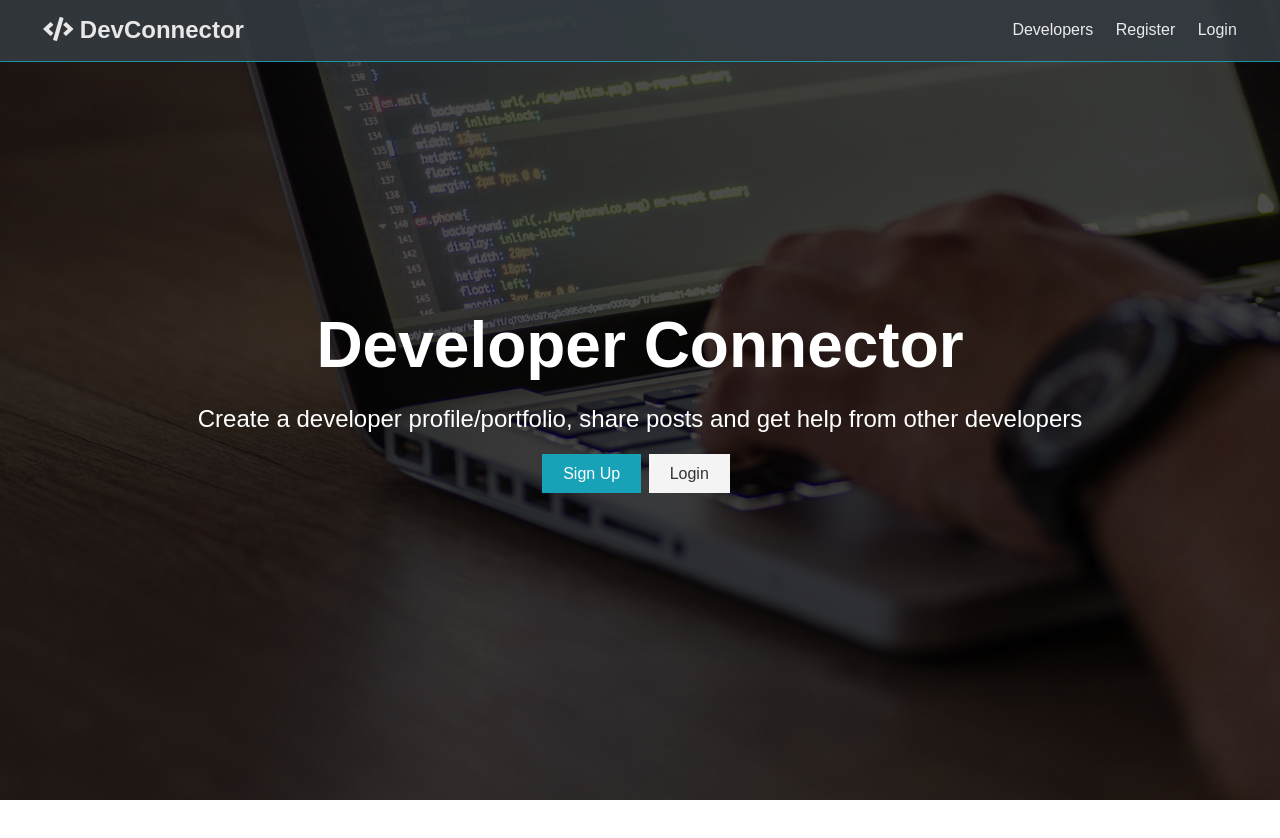
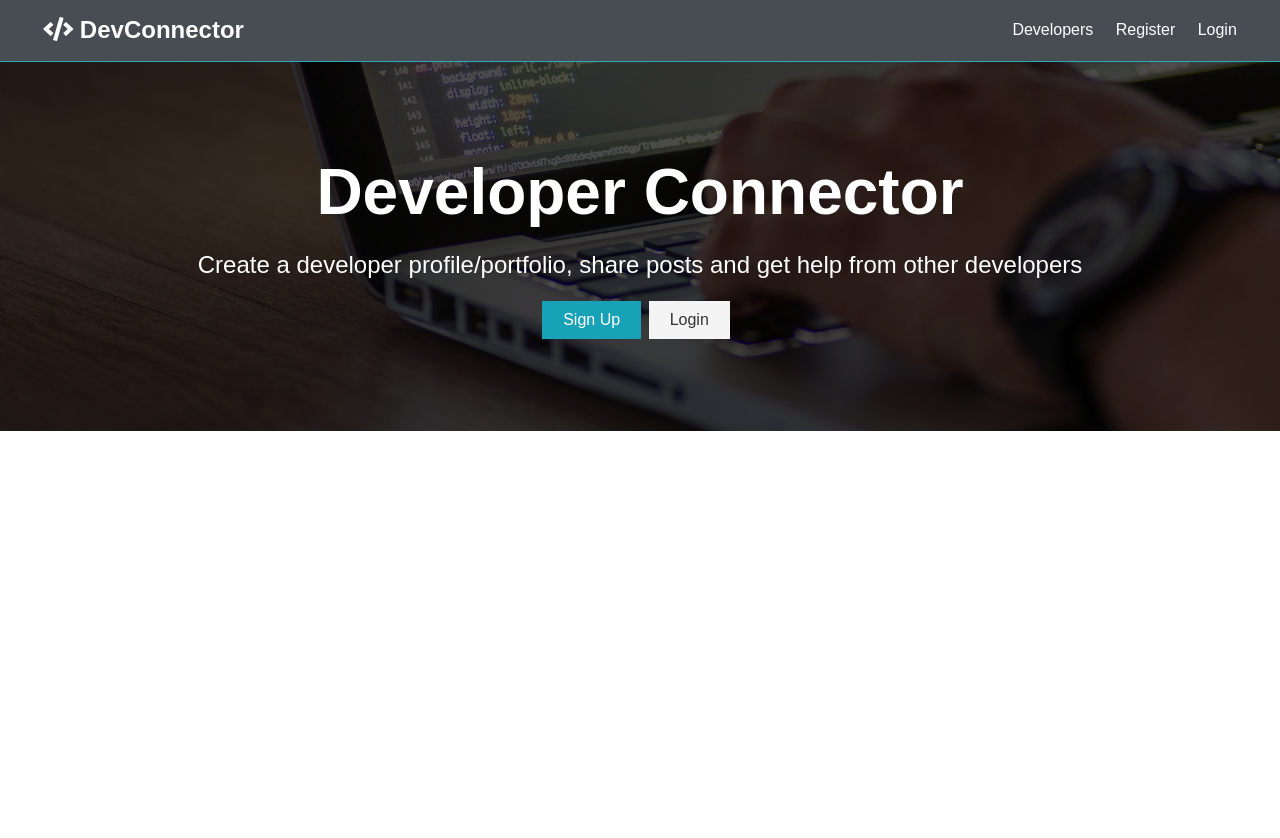
Before and after one commit to histlog/histlog.github.io, a React (Create React App) app in the folder client/: page / in a window 1280 px wide. Shown: the top 838 px of the page. After the commit the page ends 800 px from the top, so only its background shows below. Built offline with nearby package versions, Linux system fonts and the light colour scheme; no server answers.

Commit message:
Styles updated

```diff
--- a/client/src/App.js
+++ b/client/src/App.js
@@ -11,6 +11,7 @@ import Login from './components/auth/Login';
 import Alert from './components/layout/Alert';
 import Dashboard from './components/dashboard/Dashboard';
 import CreateProfile from './components/profile-forms/CreateProfile';
+import EditProfile from './components/profile-forms/EditProfile';
 import PrivateRoute from './components/routing/PrivateRoute';
 import { loadUser } from './actions/auth';
 import setAuthToken from './utils/setAuthToken';
@@ -19,7 +20,7 @@ import setAuthToken from './utils/setAuthToken';
 import { Provider } from 'react-redux';
 import store from './store';
 
-import './App.css';
+import './App.scss';
 
 if (localStorage.token) {
   setAuthToken(localStorage.token);
@@ -36,7 +37,7 @@ const App = () => {
         <Fragment>
           <Navbar></Navbar>
           <Route exact path='/' render={(props) => <Landing {...props} />} />
-          <section className='container'>
+          <section className='wrapper'>
             <Alert />
             <Switch>
               <Route
@@ -59,6 +60,11 @@ const App = () => {
                 path='/create-profile'
                 component={CreateProfile}
               />
+              <PrivateRoute
+                exact
+                path='/edit-profile'
+                component={EditProfile}
+              />
             </Switch>
           </section>
         </Fragment>
--- a/client/src/App.css
+++ b/client/src/App.scss
@@ -1,4 +1,6 @@
 /* Global Styles */
+@use "sass:map";
+
 :root {
   --primary-color: #17a2b8;
   --dark-color: #343a40;
@@ -13,12 +15,41 @@
   padding: 0;
 }
 
+html {
+  height: calc(100vh);
+}
+
 body {
   font-family: 'Raleway', sans-serif;
   font-size: 1rem;
   line-height: 1.6;
   background-color: #fff;
   color: #333;
+
+  height: 100%;
+  max-height: 100%;
+}
+
+#root {
+  height: 100%;
+  max-height: 100%;
+
+  display: flex;
+  flex-direction: column;
+}
+
+.wrapper {
+  height: 100%;
+  max-height: 100%;
+
+  display: flex;
+  flex-direction: column;
+  overflow: auto;
+}
+
+.page {
+  height: 100%;
+  max-height: 100%;
 }
 
 a {
@@ -37,12 +68,36 @@ img {
 /* Utilities */
 .container {
   max-width: 1100px;
-  margin: auto;
-  overflow: hidden;
+  margin-left: auto;
+  margin-right: auto;
   padding: 0 2rem;
-  margin-top: 6rem;
-  margin-bottom: 3rem;
 }
+
+.pageWrap {
+  padding: 2rem 0;
+}
+
+.page-w-form {
+  max-height: 100%;
+  height: 100%;
+  display: flex;
+  flex-direction: column;
+
+  >form {
+    max-height: 100%;
+    height: 100%;
+    display: flex;
+    flex-direction: column;
+
+    .scroller {
+      max-height: 100%;
+      height: 100%;
+      overflow: auto;
+    }
+  }
+}
+
+
 
 /* Text Styles*/
 .x-large {
@@ -78,24 +133,31 @@ img {
 .p {
   padding: 0.5rem;
 }
+
 .p-1 {
   padding: 1rem;
 }
+
 .p-2 {
   padding: 2rem;
 }
+
 .p-3 {
   padding: 3rem;
 }
+
 .py {
   padding: 0.5rem 0;
 }
+
 .py-1 {
   padding: 1rem 0;
 }
+
 .py-2 {
   padding: 2rem 0;
 }
+
 .py-3 {
   padding: 3rem 0;
 }
@@ -104,24 +166,31 @@ img {
 .m {
   margin: 0.5rem;
 }
+
 .m-1 {
   margin: 1rem;
 }
+
 .m-2 {
   margin: 2rem;
 }
+
 .m-3 {
   margin: 3rem;
 }
+
 .my {
   margin: 0.5rem 0;
 }
+
 .my-1 {
   margin: 1rem 0;
 }
+
 .my-2 {
   margin: 2rem 0;
 }
+
 .my-3 {
   margin: 3rem 0;
 }
@@ -275,15 +344,19 @@ button {
 .form .social-input i.fa-twitter {
   color: #38a1f3;
 }
+
 .form .social-input i.fa-facebook {
   color: #3b5998;
 }
+
 .form .social-input i.fa-instagram {
   color: #3f729b;
 }
+
 .form .social-input i.fa-youtube {
   color: #c4302b;
 }
+
 .form .social-input i.fa-linkedin {
   color: #0077b5;
 }
@@ -304,7 +377,6 @@ button {
   justify-content: space-between;
   align-items: center;
   padding: 0.7rem 2rem;
-  position: fixed;
   z-index: 1;
   width: 100%;
   top: 0;
@@ -418,15 +490,15 @@ button {
   margin-bottom: 1rem;
 }
 
-.profile-exp > div,
-.profile-edu > div {
+.profile-exp>div,
+.profile-edu>div {
   margin-bottom: 1rem;
   padding-bottom: 1rem;
   border-bottom: #ccc 1px dotted;
 }
 
-.profile-exp > div:last-child,
-.profile-edu > div:last-child {
+.profile-exp>div:last-child,
+.profile-edu>div:last-child {
   border: 0;
 }
 
@@ -443,12 +515,12 @@ button {
   display: flex;
 }
 
-.profile-github .repo > div:first-child {
+.profile-github .repo>div:first-child {
   flex: 7;
   flex-basis: 70%;
 }
 
-.profile-github > div:last-child {
+.profile-github>div:last-child {
   flex: 3;
   flex-basis: 20%;
 }
@@ -466,7 +538,7 @@ button {
   align-items: center;
 }
 
-.post > div:first-child {
+.post>div:first-child {
   text-align: center;
 }
 
@@ -570,6 +642,7 @@ button {
   .post {
     grid-template-columns: 1fr;
   }
+
   .post a,
   .post button {
     padding: 0.3rem 0.4rem;
--- a/client/src/components/dashboard/Dashboard.js
+++ b/client/src/components/dashboard/Dashboard.js
@@ -3,6 +3,7 @@ import { Link } from 'react-router-dom';
 import PropTypes from 'prop-types';
 import { connect } from 'react-redux';
 import Spinner from '../layout/Spinner';
+import DashboardActions from './DashboardActions';
 import { getCurrentProfile } from '../../actions/profile';
 
 const Dashboard = ({
@@ -23,7 +24,9 @@ const Dashboard = ({
       Welcome { user && user.name }
     </p>
     { profile !== null ? (
-      <Fragment>HAS</Fragment>
+      <Fragment>
+        <DashboardActions />
+      </Fragment>
     ) : (
       <Fragment>
         <p>You have not setup a profile. Please add some info.</p>
--- /dev/null
+++ b/client/src/components/dashboard/DashboardActions.js
@@ -0,0 +1,20 @@
+import React from 'react';
+import { Link } from 'react-router-dom';
+
+const DashboardActions = () => {
+  return (
+    <div className="dash-buttons">
+      <Link to="/edit-profile" className="btn btn-light"
+        ><i className="fas fa-user-circle text-primary"></i> Edit Profile
+      </Link>
+      <Link to="/add-experience" className="btn btn-light"
+        ><i className="fab fa-black-tie text-primary"></i> Add Experience
+      </Link>
+      <Link to="/add-education" className="btn btn-light"
+        ><i className="fas fa-graduation-cap text-primary"></i> Add Education
+      </Link>
+    </div>
+  )
+}
+
+export default DashboardActions;
--- a/client/src/components/profile-forms/CreateProfile.js
+++ b/client/src/components/profile-forms/CreateProfile.js
@@ -42,11 +42,12 @@ const CreateProfile = ({ createProfile, history }) => {
 
   const onSubmit = e => {
     e.preventDefault();
-    createProfile(formData, history);
+    createProfile(formData, history, true);
   }
 
   return (
     <Fragment>
+      <div className="pageWrap page-w-form">
         <h1 className="large text-primary">
           Create Your Profile
         </h1>
@@ -152,6 +153,7 @@ const CreateProfile = ({ createProfile, history }) => {
           <input type="submit" className="btn btn-primary my-1" />
           <a className="btn btn-light my-1" href="dashboard.html">Go Back</a>
         </form>
+      </div>
     </Fragment>
   )
 }
--- a/client/src/components/profile-forms/EditProfile.js
+++ b/client/src/components/profile-forms/EditProfile.js
@@ -72,13 +72,18 @@ const EditProfile = ({
 
   return (
     <Fragment>
+      <div className="pageWrap page-w-form">
+        <div className="container">
           <h1 className='large text-primary'>Create Your Profile</h1>
           <p className='lead'>
             <i className='fas fa-user'></i> Let's get some information to make your
             profile stand out
           </p>
           <small>* = required field</small>
+        </div>
         <form className='form' onSubmit={(e) => onSubmit(e)}>
+          <div className="scroller">
+            <div className="container">
               <div className='form-group'>
                 <select name='status' value={status} onChange={(e) => onChange(e)}>
                   <option value='0'>* Select Professional Status</option>
@@ -165,6 +170,7 @@ const EditProfile = ({
                 ></textarea>
                 <small className='form-text'>Tell us a little about yourself</small>
               </div>
+            </div>
 
             <div className='my-2'>
               <button
@@ -237,12 +243,15 @@ const EditProfile = ({
                 </div>
               </Fragment>
             )}
-
+          </div>
+          <div className="container">
             <input type='submit' className='btn btn-primary my-1' />
             <a className='btn btn-light my-1' href='dashboard.html'>
               Go Back
             </a>
+          </div>
         </form>
+      </div>
     </Fragment>
   );
 };
--- a/package.json
+++ b/package.json
@@ -35,6 +35,7 @@
   },
   "devDependencies": {
     "concurrently": "^6.3.0",
-    "nodemon": "^2.0.13"
+    "nodemon": "^2.0.13",
+    "sass": "^1.56.0"
   }
 }
```
Also changed, not shown: 2 other files (tests, documents, lock files or other folders). Lines whose indentation alone changed are shown as unchanged.
